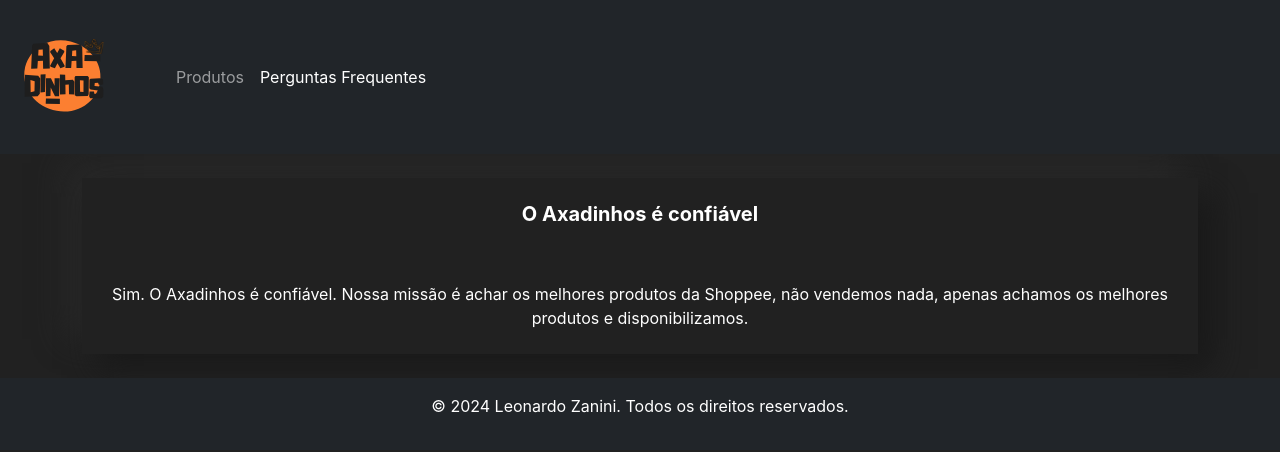
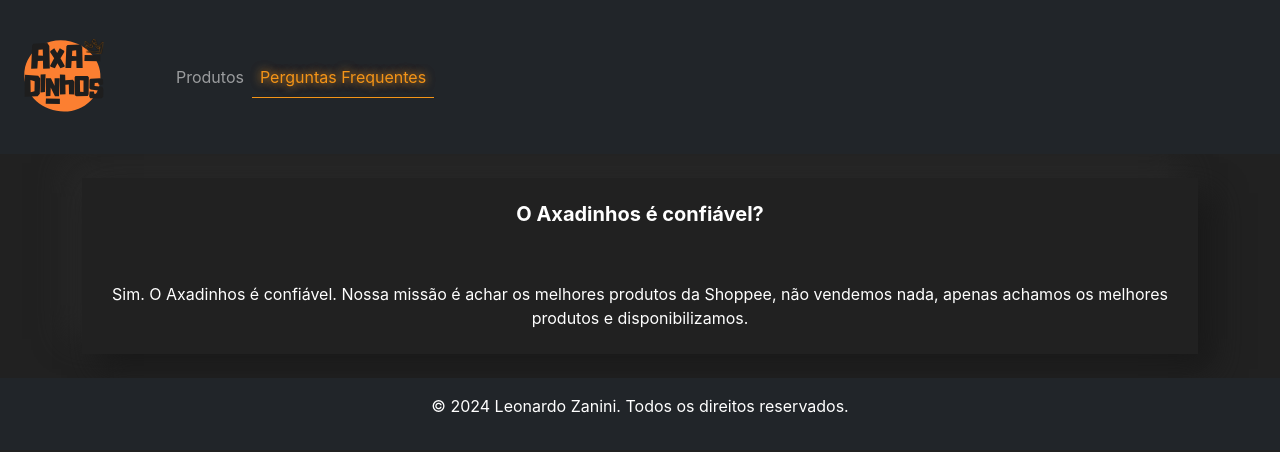
Before and after one commit to lmzanini/axadinhos, a React (Create React App) app: page /PerguntasFrequentes in a window 1280 px wide. Shown: the top 452 px of the page. Built offline with nearby package versions, Linux system fonts and the light colour scheme.

Commit message:
efeito página ativa

```diff
--- a/src/data/perguntasData.js
+++ b/src/data/perguntasData.js
@@ -1,7 +1,7 @@
 const faqsData = [
   {
     id: 1,
-    pergunta: "O Axadinhos é confiável",
+    pergunta: "O Axadinhos é confiável?",
     resposta: "Sim. O Axadinhos é confiável. Nossa missão é achar os melhores produtos da Shoppee, não vendemos nada, apenas achamos os melhores produtos e disponibilizamos."
   },
   // {
--- a/src/index.sass
+++ b/src/index.sass
@@ -23,16 +23,9 @@
 
 .navbar-toggler
   margin: 5px 10px !important
+  /* background-color: #f49417; */
+  // background: linear-gradient(to bottom, #111111, #f49417)
 
-.search-bg
-  /* background-color: #f49417; */
-  background: linear-gradient(to bottom, #111111, #f49417)
-
-/* CARDS */
-
-/* BOTAO */
-
-/* BOTAO INSTAGRAM */
 
 @media (max-width: 576px)
 
@@ -60,3 +53,8 @@
   .inner
     padding: 4px 10px
     border-radius: 7px
+
+.active
+  color: $primary-color !important
+  text-shadow: 0px 0px 10px rgba(255, 212, 59, 0.5), 0px 0px 10px rgba(255, 102, 0, 0.5)
+  border-bottom: solid 1px $primary-color
```
